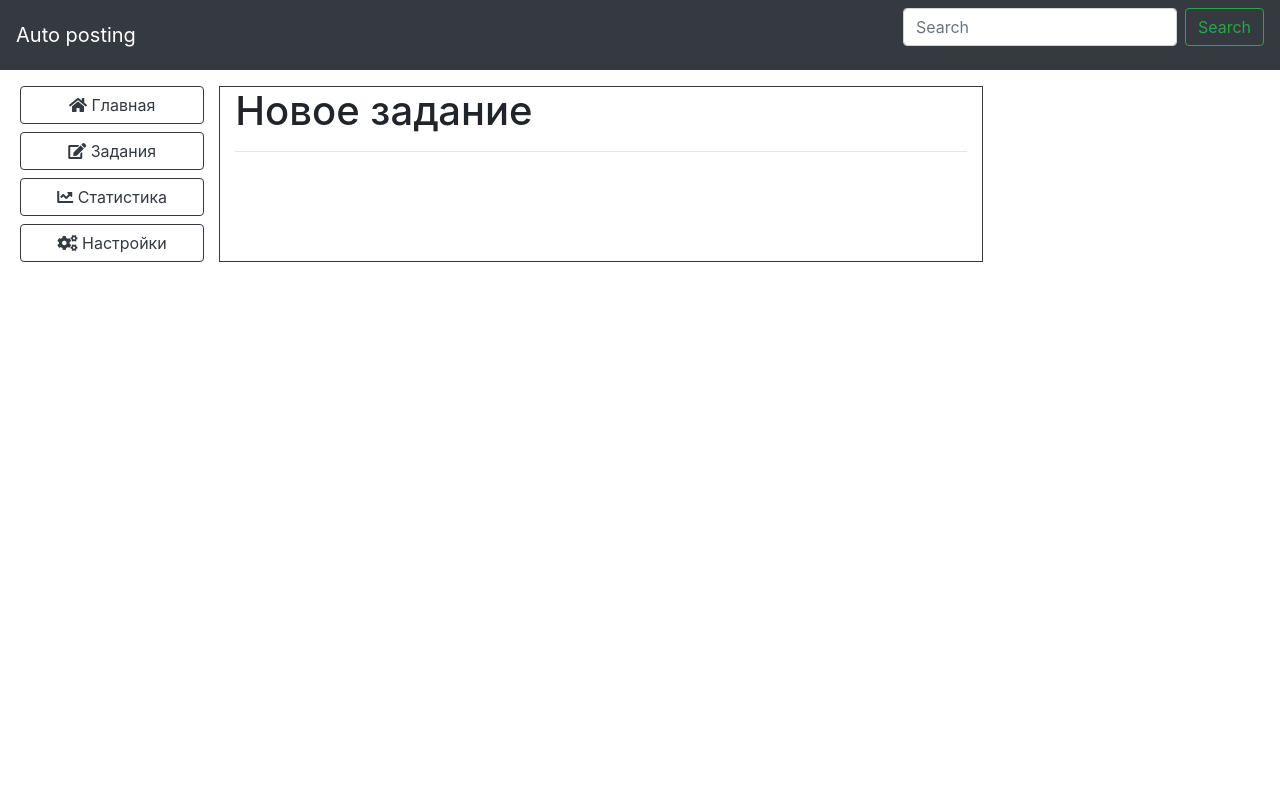
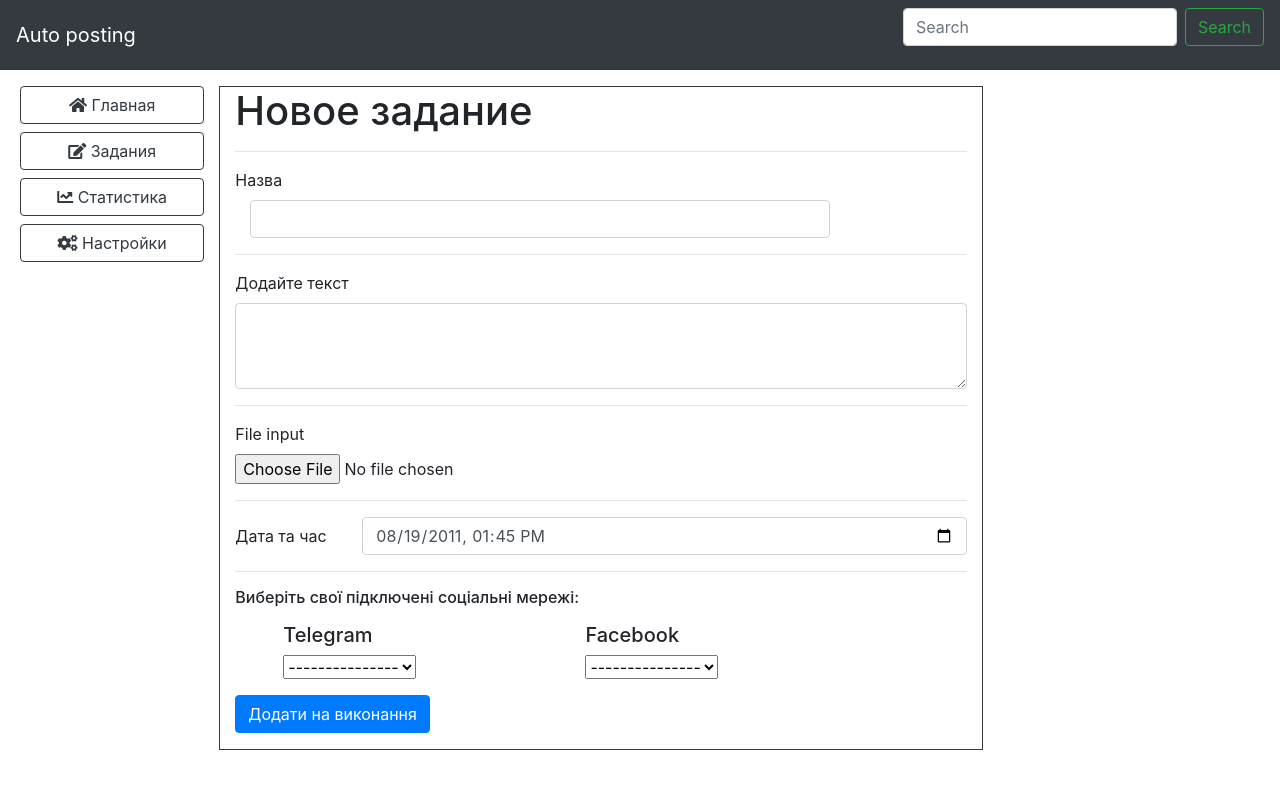
Before and after one commit to shevchenkodim/Auto-posting-service, a Django app: template templates/studio/task_create.html in a window 1280 px wide. Run offline with Django 3.2, Linux system fonts and the light colour scheme; the template is opened without the code that fills it, so the values that code supplies are empty; some libraries are stand-ins or nearby versions.

Commit message:
Create Task Forms on site
:Release Notes:

:Detailed Notes:

:Testing Performed:
No tests

:QA Notes:

:Issues Addressed:

Signed-off-by: Shevchenko Dmytro <dimashevchenko10021999@gmail.com>

```diff
--- a/studio/views.py
+++ b/studio/views.py
@@ -12,7 +12,9 @@ def tasks(request):
     return render(request, "studio/tasks.html", {'posts':posts})
 
 def taskcreate(request):
-    return render(request, "studio/task_create.html")
+    telegrams = SocialNetworkTelegram.objects.filter(user=request.user)
+    facebooks = SocialNetworkFacebook.objects.filter(user=request.user)
+    return render(request, "studio/task_create.html", {'telegrams':telegrams, 'facebooks':facebooks})
 
 def statistics(request):
     return render(request, "studio/statistics.html")
--- a/templates/studio/task_create.html
+++ b/templates/studio/task_create.html
@@ -5,6 +5,50 @@
     {% block title %}
         <h1>Новое задание</h1><hr>
     {% endblock title%}
-
-
+    <div class="form-group">
+      <label for="example-text-input">Назва</label>
+      <div class="col-10">
+        <input class="form-control" type="text" value="" id="example-text-input">
+      </div>
+    </div>
+    <hr>
+    <div class="form-group">
+      <label for="exampleTextarea">Додайте текст</label>
+      <textarea class="form-control" id="exampleTextarea" rows="3"></textarea>
+    </div>
+    <hr>
+    <div class="form-group">
+      <label for="exampleInputFile">File input</label>
+      <input type="file" class="form-control-file" id="exampleInputFile" aria-describedby="fileHelp">
+    </div>
+    <hr>
+    <div class="form-group row">
+      <label for="example-datetime-local-input" class="col-2 col-form-label">Дата та час</label>
+      <div class="col-10">
+        <input class="form-control" type="datetime-local" value="2011-08-19T13:45:00" id="example-datetime-local-input">
+      </div>
+    </div>
+    <hr>
+    <h6>Виберіть свої підключені соціальні мережі:</h6>
+    <div class="row">
+        <div class="col-4 mt-2 ml-5">
+            <h5>Telegram</h5> <select class="file_id" required id="id_file_id" name="">
+                <option id="file_name" value="" selected>---------------</option>
+                {% for telegram in telegrams %}
+                    <option id="{{telegram.id}}" value="{{telegram.id}}">{{telegram.name_channel}}</option>
+                {% endfor %}
+            </select>
+        </div>
+        <div class="col-4 mt-2 ml-5">
+            <h5>Facebook</h5> <select class="file_id" required id="id_file_id" name="">
+                <option id="file_name" value="" selected>---------------</option>
+                {% for facebook in facebooks %}
+                    <option id="{{facebook.id}}" value="{{facebook.id}}">{{facebook.login}}</option>
+                {% endfor %}
+            </select>
+        </div>
+    </div>
+    <div class="mt-3 mb-3">
+        <button type="button" class="addtaskpost btn btn-primary">Додати на виконання</button>
+    </div>
 {% endblock content %}
```
